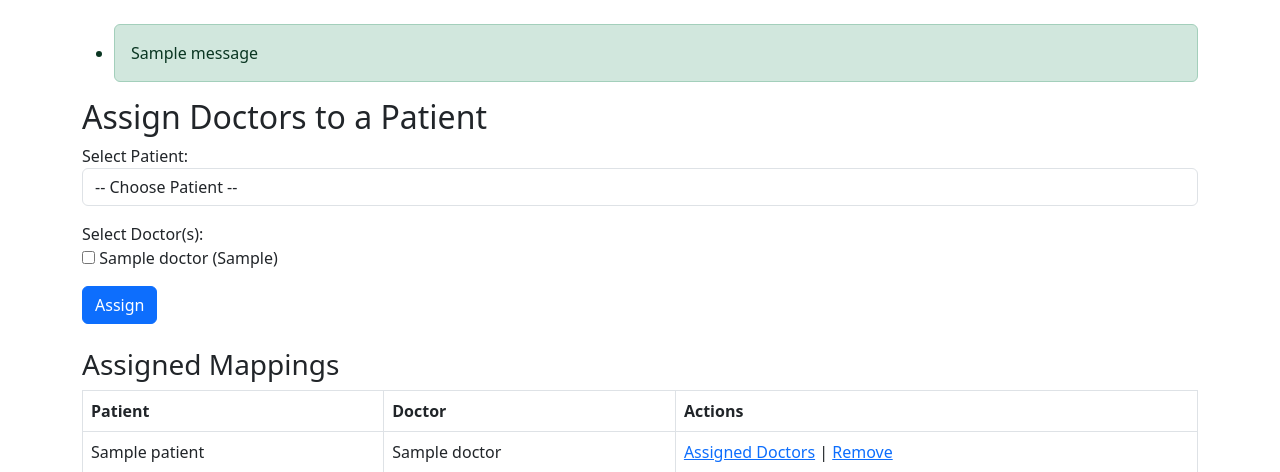
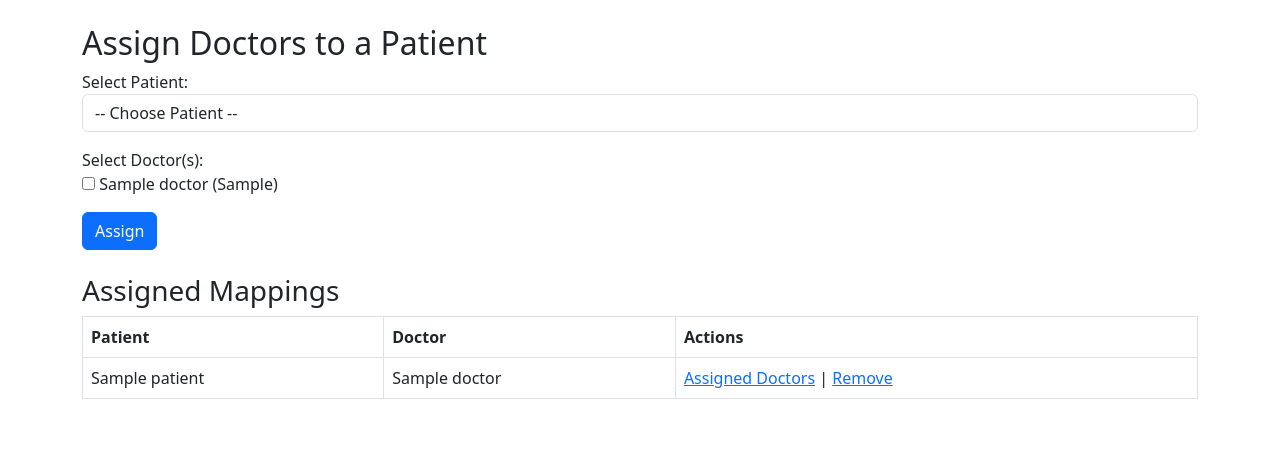
Before and after one commit to Strom732/healthcare_backend, a Django app: page /mappings/ in a window 1280 px wide. Shown: the part 56-528 px from the top of the page. Run offline with Django 5.2, Linux system fonts and the light colour scheme; a user stored in the database is signed in; tables that the repository leaves empty hold one stand-in row (values such as "Sample post"); one stand-in notice (Sample message) is shown; parts of the project's set-up code (start-up, migrations or seed data) failed here and were passed over.

Commit message:
login issuss

```diff
--- a/templates/mappings.html
+++ b/templates/mappings.html
@@ -1,14 +1,5 @@
 {% extends 'base.html' %}
 {% block content %}
-
-{% if messages %}
-  <ul class="messages">
-    {% for message in messages %}
-      <li class="alert alert-{{ message.tags }}">{{ message }}</li>
-    {% endfor %}
-  </ul>
-{% endif %}
-
 <h2>Assign Doctors to a Patient</h2>
 
 <form method="post">
```
